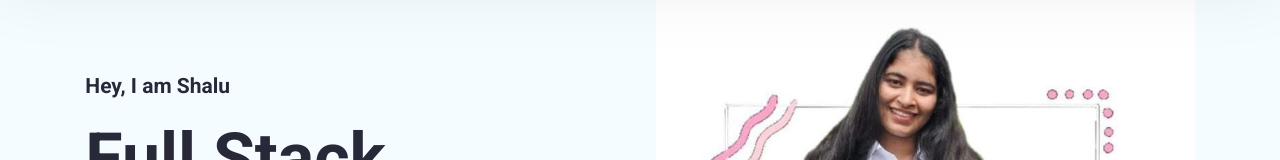
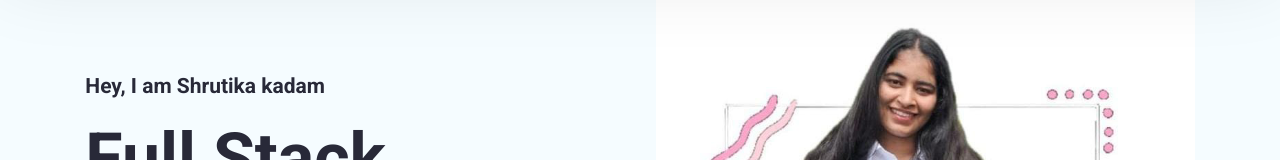
Before and after one commit to shalusiingh94/personalportfolio, a React (Create React App) app: page / in a window 1280 px wide. Shown: the part 156-316 px from the top of the page. Built offline with nearby package versions, Linux system fonts and the light colour scheme.

Commit message:
Update HeroSection.jsx

```diff
--- a/src/Pages/Home/HeroSection.jsx
+++ b/src/Pages/Home/HeroSection.jsx
@@ -3,7 +3,7 @@ export default function HeroSection() {
     <section id="heroSection" className="hero--section">
       <div className="hero--section--content--box">
         <div className="hero--section--content">
-          <p className="section--title">Hey, I am Shalu</p>
+          <p className="section--title">Hey, I am Shrutika kadam</p>
           <h1 className="hero--section--title">
             <span className="hero--section-title--color">Full Stack</span>{" "}
             <br />
```
